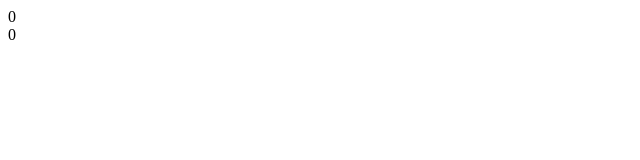
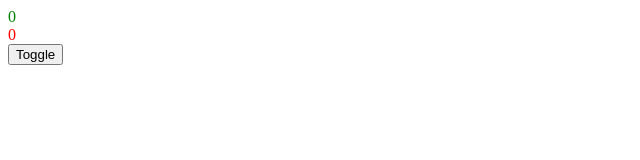
Before and after one commit to Shaobangzhu/react-learn, a React (Create React App) app: page / in a window 1280 px wide. Shown: the top 160 px of the page, without its empty margins (0-640 px from the left). Built offline with nearby package versions, Linux system fonts and the light colour scheme.

Commit message:
mechanism of component status change

```diff
--- a/src/App.jsx
+++ b/src/App.jsx
@@ -1,11 +1,14 @@
+import { useState } from 'react';
 import Counter from './Counter';
 
 function App() {
+  const [ useColor, setUseColor ] = useState(true);
 
   return (
     <div>
       <Counter />
-      <Counter />
+      {useColor ? <Counter useColor={useColor}/>: <Counter />}
+      <button onClick={() => setUseColor(!useColor)}>Toggle</button>
     </div>
   );
 }
--- a/src/Counter.jsx
+++ b/src/Counter.jsx
@@ -1,10 +1,13 @@
 import { useState } from 'react';
 
-function Counter() {
+// 组件在页面上被销毁, 状态会被清空
+// 组件所处的UI节点位置发生变化时,组件会被销毁
+
+function Counter({useColor}) {
   const [count, setCount] = useState(0);
 
   return (
-    <div onClick={() => setCount(count + 1)}>
+    <div style={{color: useColor ? 'red' : 'green'}} onClick={() => setCount(count + 1)}>
         {count}
     </div>
   );
```
